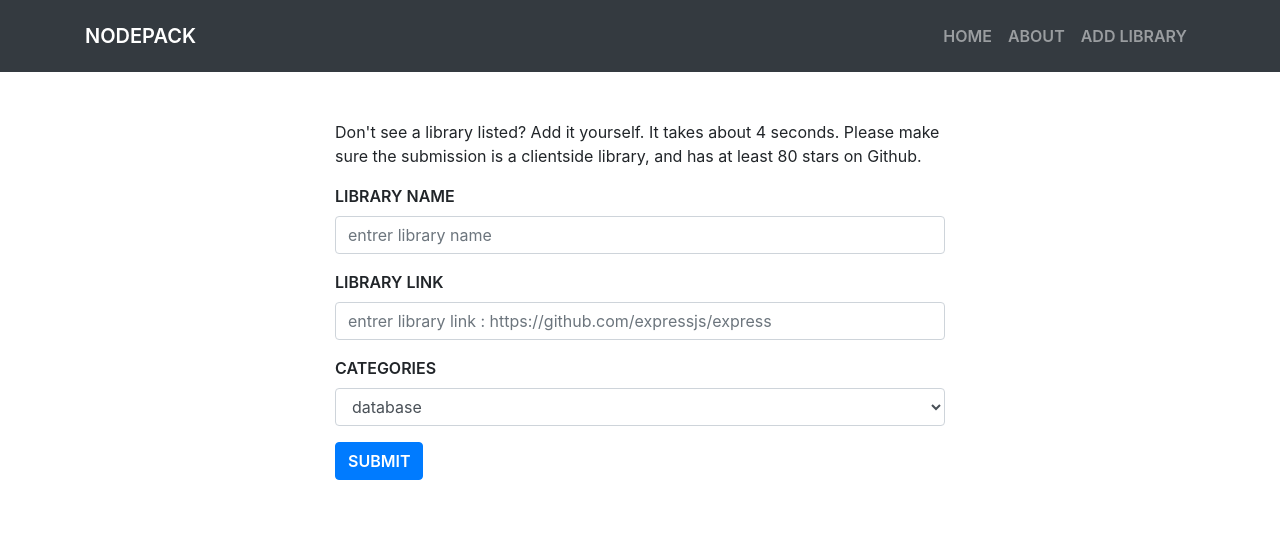
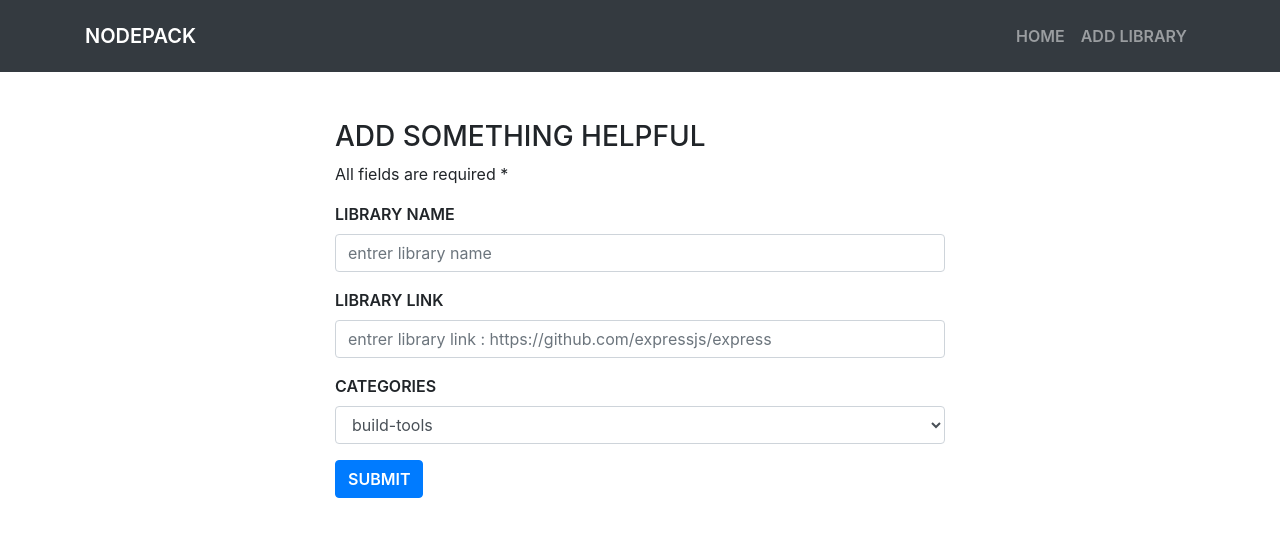
Before and after one commit to haikelfazzani/node-pack, a React (Create React App) app: page /add-library in a window 1280 px wide. Shown: the top 536 px of the page. Built offline with nearby package versions, Linux system fonts and the light colour scheme.

Commit message:
update app

```diff
--- a/src/App.js
+++ b/src/App.js
@@ -3,7 +3,6 @@ import './App.css';
 import { BrowserRouter as Router, Route } from "react-router-dom";
 
 import { Home } from './pages/Home';
-import { About } from './pages/About';
 import AddLibrary from './pages/AddLibrary';
 import Nav from './components/Nav';
 
@@ -15,7 +14,6 @@ function App() {
 
       <div className="container-fluid p-0 m-0">
         <Route exact path="/" component={Home} />
-        <Route path="/about" component={About} />
         <Route path="/add-library" component={AddLibrary} />
       </div>
     </Router>
--- a/src/components/Nav.js
+++ b/src/components/Nav.js
@@ -13,15 +13,15 @@ export default function Nav() {
         </div>
         <div className="navbar-collapse collapse w-100 order-3 dual-collapse2">
           <ul className="navbar-nav ml-auto">
+
             <li className="nav-item">
               <Link to="/" className="nav-link" >Home</Link>
             </li>
-            <li className="nav-item">
-              <Link to="/about" className="nav-link">About</Link>
-            </li>
+
             <li className="nav-item">
               <Link to="/add-library" className="nav-link">Add Library</Link>
             </li>
+
           </ul>
         </div>
       </div>
--- a/src/data/categories.js
+++ b/src/data/categories.js
@@ -1,3 +1,16 @@
-const categories = ["database", "framework", "files", "http", "util", "test"];
+const categories = [
+  "build-tools",
+  "database",
+  "email",
+  "web-frameworks",
+  "files",
+  "http",
+  "orm",
+  "real-time",
+  "templating",
+  "testing",
+  "url",
+  "util",
+];
 
 export default categories;
--- a/src/pages/About.js
+++ /dev/null
@@ -1,9 +0,0 @@
-import React  from 'react';
-
-export function About() {
-  return (
-    <div>
-      <h2>About</h2>
-    </div>
-  );
-}
--- a/src/pages/AddLibrary.js
+++ b/src/pages/AddLibrary.js
@@ -44,12 +44,8 @@ export default class AddLibrary extends React.Component {
     return (
       <div className="container py-5 w-50 mx-auto">
 
-        <p>
-          Don't see a library listed? Add it yourself.
-          It takes about 4 seconds.
-          Please make sure the submission is a clientside library,
-          and has at least 80 stars on Github.
-        </p>
+        <h3>ADD SOMETHING HELPFUL</h3>
+        <p>All fields are required *</p>
 
         <form onSubmit={this.handleSubmit} className="mb-3">
 
```
Also changed, not shown: src/pages/Contact.js (deleted).
